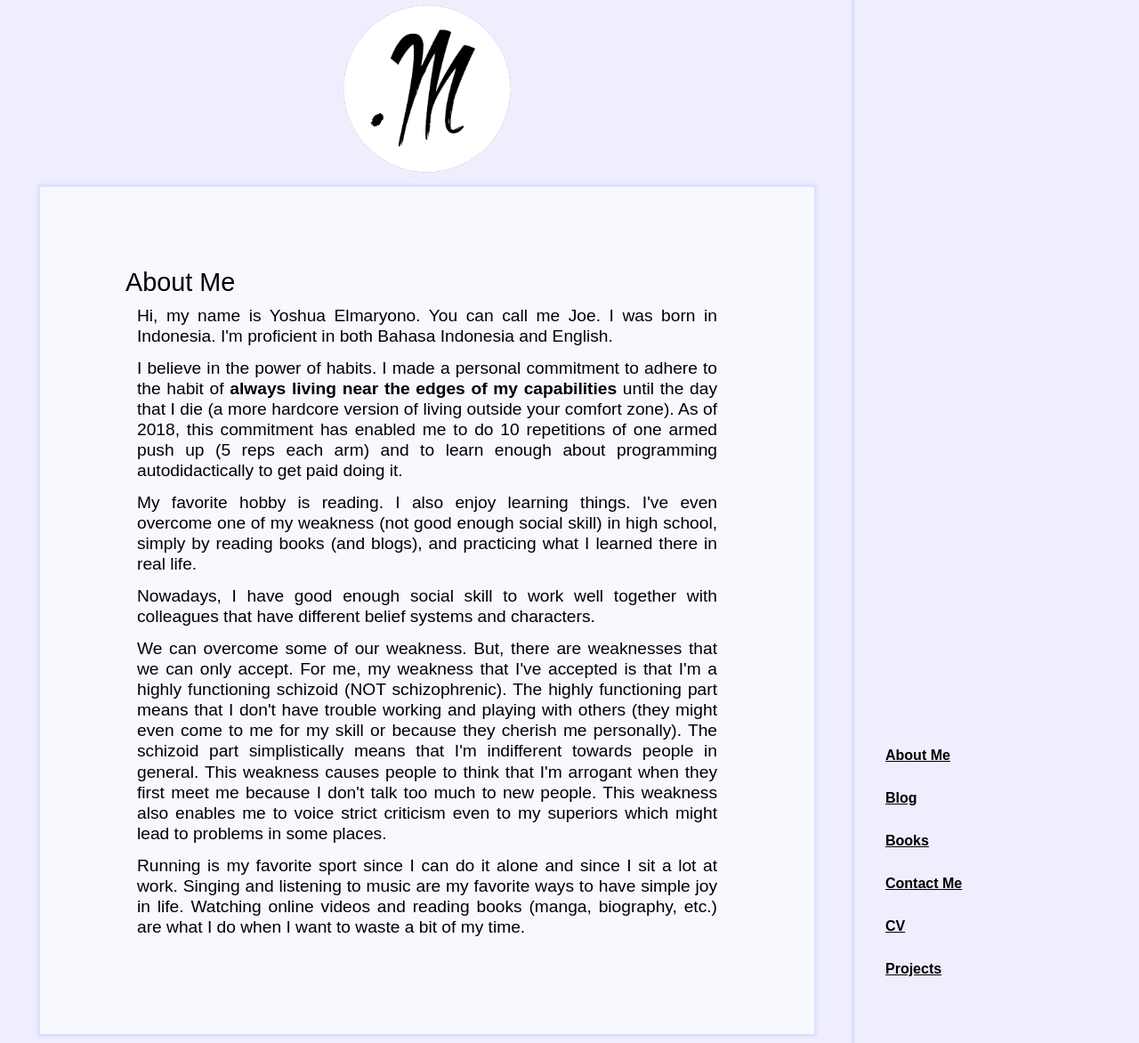
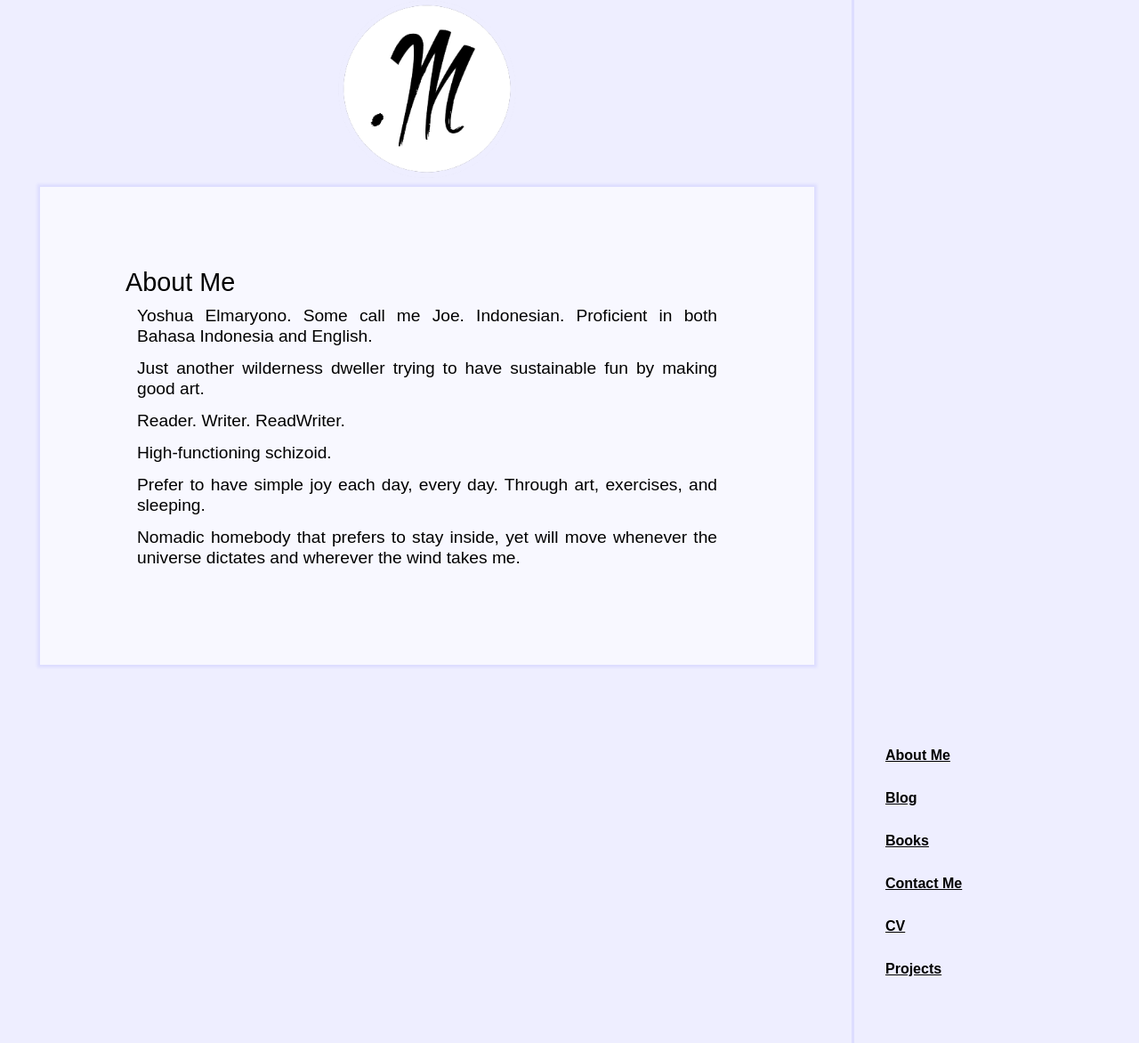
Before and after one commit to dotm/dotm.github.io, a Jekyll site: the page built from about.html, in a window 1280 px wide and 1172 px high. Shown: the whole window at 89% size. Built offline with Jekyll 4.4.1, drawn with Linux system fonts in a browser that asks for light colours.

Commit message:
shortened about me

```diff
--- a/about.html
+++ b/about.html
@@ -9,17 +9,12 @@ style: /stylesheets/page.css
 
     <h1>About Me</h1>
 
-    <p>Hi, my name is Yoshua Elmaryono. You can call me Joe. I was born in Indonesia. I'm proficient in both Bahasa Indonesia and English.</p>
-
-    <p>I believe in the power of habits. I made a personal commitment to adhere to the habit of <strong>always living near the edges of my capabilities</strong> until the day that I die (a more hardcore version of living outside your comfort zone). As of 2018, this commitment has enabled me to do 10 repetitions of one armed push up (5 reps each arm) and to learn enough about programming autodidactically to get paid doing it.</p>
-
-    <p>My favorite hobby is reading. I also enjoy learning things. I've even overcome one of my weakness (not good enough social skill) in high school, simply by reading books (and blogs), and practicing what I learned there in real life.</p>
-
-    <p>Nowadays, I have good enough social skill to work well together with colleagues that have different belief systems and characters.</p>
-
-    <p>We can overcome some of our weakness. But, there are weaknesses that we can only accept. For me, my weakness that I've accepted is that I'm a highly functioning schizoid (NOT schizophrenic). The highly functioning part means that I don't have trouble working and playing with others (they might even come to me for my skill or because they cherish me personally). The schizoid part simplistically means that I'm indifferent towards people in general. This weakness causes people to think that I'm arrogant when they first meet me because I don't talk too much to new people. This weakness also enables me to voice strict criticism even to my superiors which might lead to problems in some places.</p>
-
-    <p>Running is my favorite sport since I can do it alone and since I sit a lot at work. Singing and listening to music are my favorite ways to have simple joy in life. Watching online videos and reading books (manga, biography, etc.) are what I do when I want to waste a bit of my time.</p>
+    <p>Yoshua Elmaryono. Some call me Joe. Indonesian. Proficient in both Bahasa Indonesia and English.</p>
+    <p>Just another wilderness dweller trying to have sustainable fun by making good art.</p>
+    <p>Reader. Writer. ReadWriter.</p>
+    <p>High-functioning schizoid.</p>
+    <p>Prefer to have simple joy each day, every day. Through art, exercises, and sleeping.</p>
+    <p>Nomadic homebody that prefers to stay inside, yet will move whenever the universe dictates and wherever the wind takes me.</p>
 
   </article>
 </section>
```
